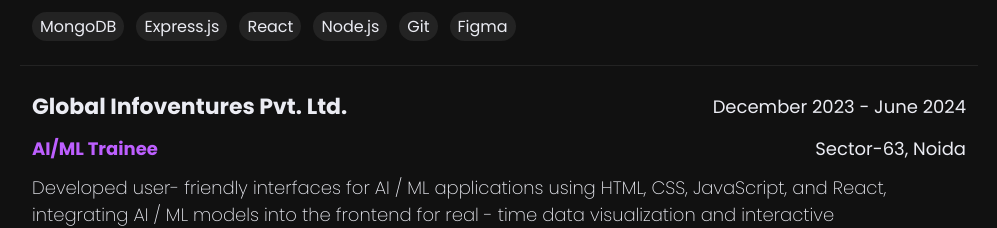
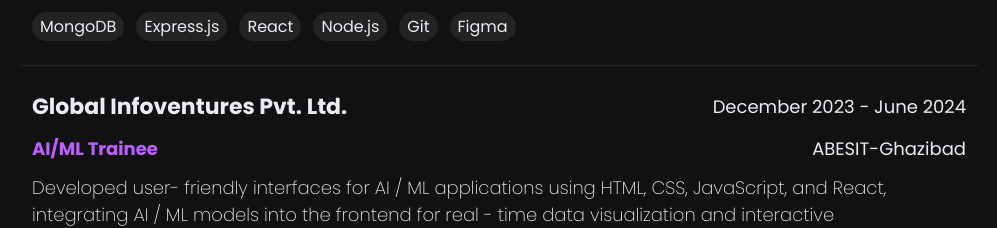
Before and after one commit to abhisheksaxenaAS/Portfolio-1.0, a Next.js app: page / in a window 1280 px wide. Shown: the part 4040-4268 px from the top of the page, without its empty margins (171-1168 px from the left). Built offline with nearby package versions, Linux system fonts and the light colour scheme.

Commit message:
Update Experience.tsx

```diff
--- a/components/home/experience/Experience.tsx
+++ b/components/home/experience/Experience.tsx
@@ -34,7 +34,7 @@
     title: "Global Infoventures Pvt. Ltd.",
     position: "AI/ML Trainee",
     time: "December 2023 - June 2024",
-    location: "Sector-63, Noida",
+    location: "ABESIT-Ghazibad",
     description:
       "Developed user- friendly interfaces for AI / ML applications using HTML, CSS, JavaScript, and React, integrating AI / ML models into the frontend for real - time data visualization and interactive features.Analyzed application performance and gained hands - on experience in implementing computer vision solutions using Python and deep learning frameworks.",
     tech: ["JavaScript", "React.js", "TensorFlow/PyTorch", "Python", "Jupyter Notebook", "Roboflow", "Gmail API"],
```
